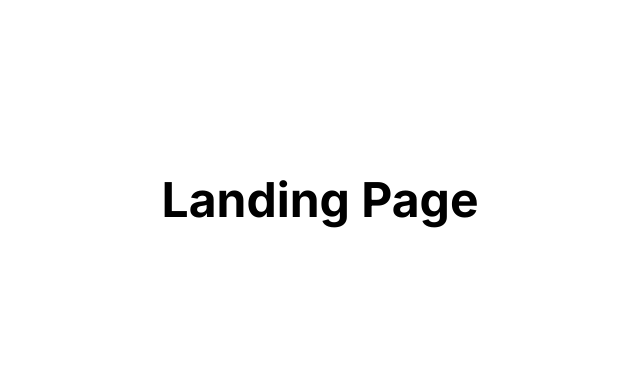
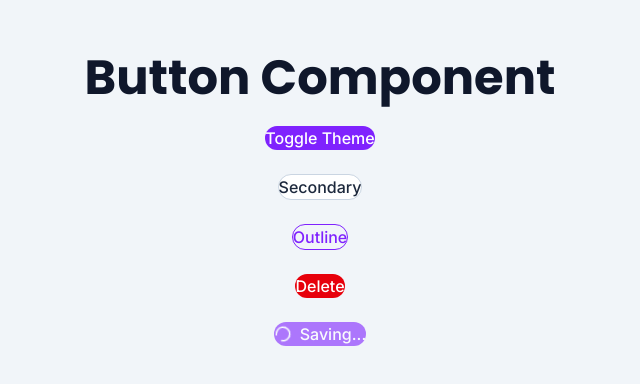
Before and after one commit to srija-laxmi/faculty-management-system, a React app in the folder frontend/: page / in a window 1280 px wide. Shown: the part 200-584 px from the top of the page, without its empty margins (320-960 px from the left). Built offline with nearby package versions, Linux system fonts and the light colour scheme; the HTML template or start-up script is replaced by a standard one.

Commit message:
feat: create reusable button component

```diff
--- a/frontend/src/App.jsx
+++ b/frontend/src/App.jsx
@@ -1,6 +1,40 @@
-import { RouterProvider } from "react-router";
-import router from "./routes/AppRoutes";
+import Button from "./components/ui/Button";
+import useTheme from "./hooks/useTheme";
 
 export default function App() {
-  return <RouterProvider router={router} />;
+  const { theme, toggleTheme } = useTheme();
+
+  return (
+    <div
+      className={`min-h-screen flex flex-col items-center justify-center gap-6 ${
+        theme === "dark"
+          ? "bg-slate-950 text-white"
+          : "bg-slate-100 text-slate-900"
+      }`}
+    >
+      <h1 className="text-5xl font-bold">
+        Button Component
+      </h1>
+
+      <Button onClick={toggleTheme}>
+        Toggle Theme
+      </Button>
+
+      <Button variant="secondary">
+        Secondary
+      </Button>
+
+      <Button variant="outline">
+        Outline
+      </Button>
+
+      <Button variant="danger">
+        Delete
+      </Button>
+
+      <Button loading>
+        Saving...
+      </Button>
+    </div>
+  );
 }
--- /dev/null
+++ b/frontend/src/components/ui/Button.jsx
@@ -0,0 +1,61 @@
+import { Loader2 } from "lucide-react";
+import clsx from "clsx";
+
+const variants = {
+  primary:
+    "bg-violet-600 text-white hover:bg-violet-700 active:scale-95",
+
+  secondary:
+    "bg-white text-slate-800 border border-slate-300 hover:bg-slate-100",
+
+  outline:
+    "border border-violet-600 text-violet-600 hover:bg-violet-50",
+
+  danger:
+    "bg-red-600 text-white hover:bg-red-700",
+};
+
+const sizes = {
+  sm: "px-3 py-2 text-sm",
+
+  md: "px-5 py-2.5 text-base",
+
+  lg: "px-7 py-3 text-lg",
+};
+
+export default function Button({
+  children,
+  variant = "primary",
+  size = "md",
+  loading = false,
+  disabled = false,
+  className = "",
+  ...props
+}) {
+  return (
+    <button
+      disabled={disabled || loading}
+      className={clsx(
+        "inline-flex items-center justify-center gap-2 rounded-2xl font-medium transition-all duration-300",
+
+        "disabled:cursor-not-allowed disabled:opacity-60",
+
+        variants[variant],
+
+        sizes[size],
+
+        className
+      )}
+      {...props}
+    >
+      {loading && (
+        <Loader2
+          size={18}
+          className="animate-spin"
+        />
+      )}
+
+      {children}
+    </button>
+  );
+}
```
Also changed, not shown: frontend/src/assets/images/college-image.jpeg (added), frontend/src/assets/logo/logo.png (added), frontend/src/components/common/PageLoader.jsx (added), frontend/src/components/layout/Navbar.jsx (added), frontend/src/components/layout/Sidebar.jsx (added), frontend/src/components/ui/Card.jsx (added), frontend/src/components/ui/Input.jsx (added), frontend/src/components/ui/Logo.jsx (added), frontend/src/components/ui/ThemeToggle.jsx (added).
